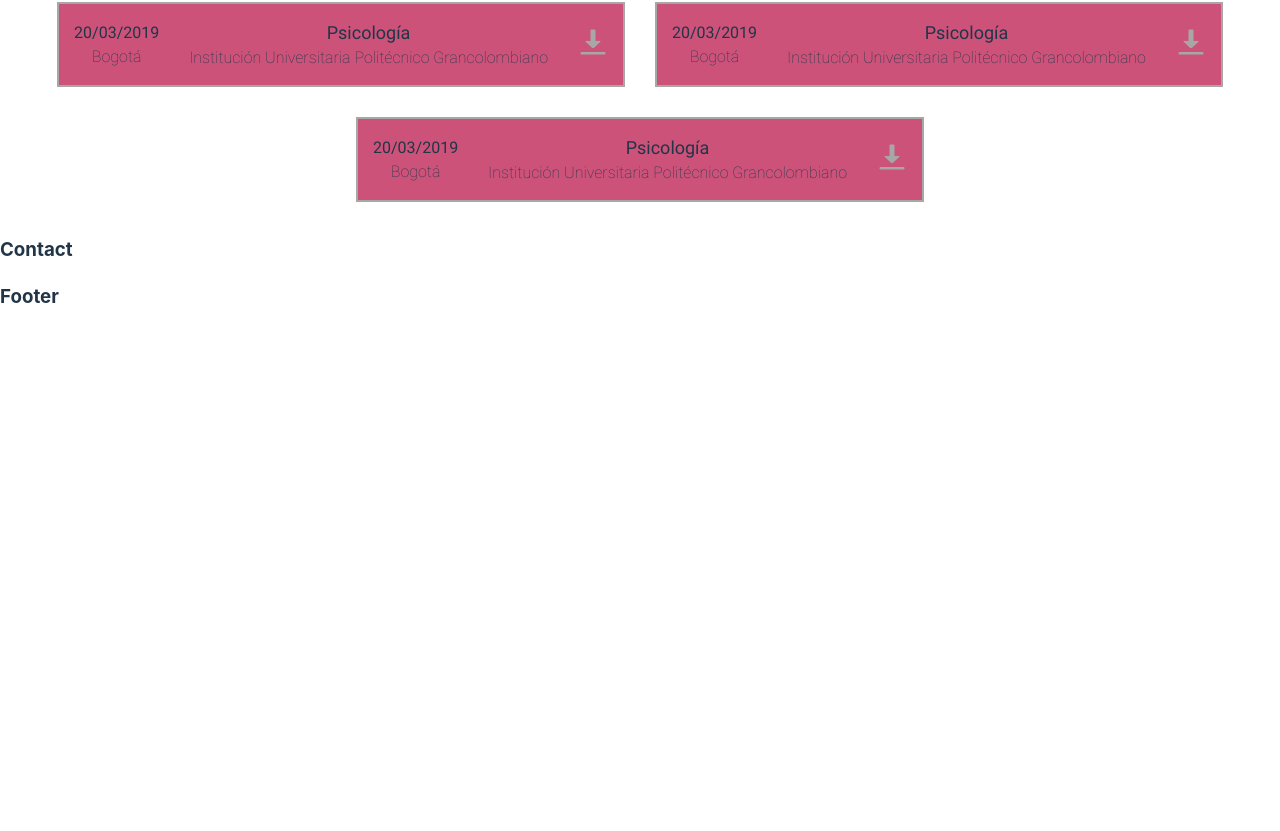
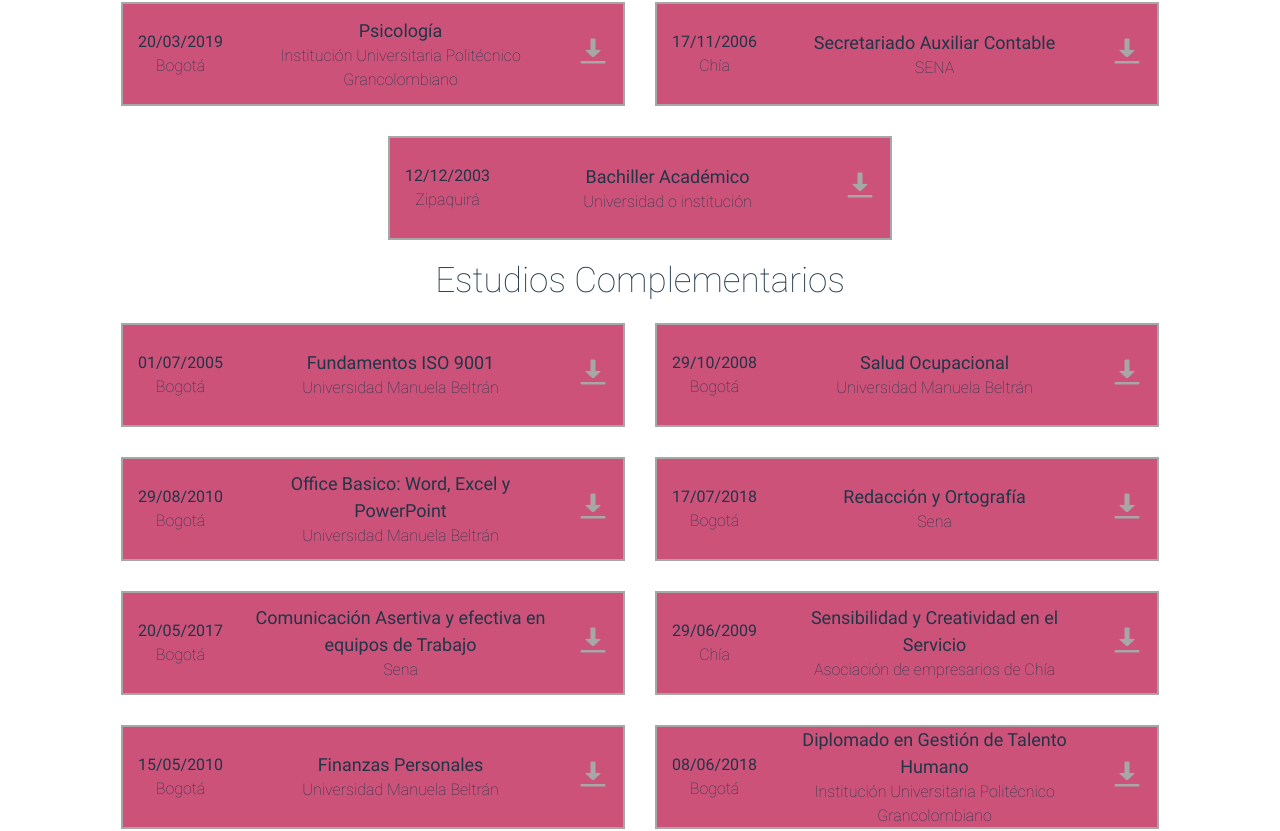
Before and after one commit to AndresAriza27/PortfolioMabelAriza, a React (Vite) app: page / in a window 1280 px wide. Shown: the part 211-1042 px from the top of the page. Before the commit the page ends 800 px from the top, so only its background shows below. Built offline with nearby package versions, Linux system fonts and the light colour scheme.

Commit message:
Estudios Complementarios

```diff
--- a/src/components/Studies.jsx
+++ b/src/components/Studies.jsx
@@ -24,11 +24,149 @@
                 </div>
                 <div className="estudio">
                     <div className="FechaLugar">
-                        <div className="fecha">20/03/2019</div>
+                        <div className="fecha">17/11/2006</div>
+                        <div className="lugar">Chía</div>
+                    </div>
+                    <div className="TituloInstitucion">
+                        <div className="Titulo">Secretariado Auxiliar Contable </div>
+                        <div className="Institucion">SENA</div>
+                    </div>
+                    <div className="btnDescarga">
+                        <a href="#">
+                            <img src={ iconDwl } alt="Download" />
+                        </a>
+                    </div>
+                </div>
+                <div className="estudio">
+                    <div className="FechaLugar">
+                        <div className="fecha">12/12/2003</div>
+                        <div className="lugar">Zipaquirá</div>
+                    </div>
+                    <div className="TituloInstitucion">
+                        <div className="Titulo">Bachiller Académico</div>
+                        <div className="Institucion">Universidad o institución</div>
+                    </div>
+                    <div className="btnDescarga">
+                        <a href="#">
+                            <img src={ iconDwl } alt="Download" />
+                        </a>
+                    </div>
+                </div>
+            </div>
+            <h3>Estudios Complementarios</h3>
+            <div className="estudios">
+                <div className="estudio">
+                    <div className="FechaLugar">
+                        <div className="fecha">01/07/2005</div>
                         <div className="lugar">Bogotá</div>
                     </div>
                     <div className="TituloInstitucion">
-                        <div className="Titulo">Psicología</div>
+                        <div className="Titulo">Fundamentos ISO 9001</div>
+                        <div className="Institucion">Universidad Manuela Beltrán</div>
+                    </div>
+                    <div className="btnDescarga">
+                        <a href="#">
+                            <img src={ iconDwl } alt="Download" />
+                        </a>
+                    </div>
+                </div>
+                <div className="estudio">
+                    <div className="FechaLugar">
+                        <div className="fecha">29/10/2008</div>
+                        <div className="lugar">Bogotá</div>
+                    </div>
+                    <div className="TituloInstitucion">
+                        <div className="Titulo">Salud Ocupacional</div>
+                        <div className="Institucion">Universidad Manuela Beltrán</div>
+                    </div>
+                    <div className="btnDescarga">
+                        <a href="#">
+                            <img src={ iconDwl } alt="Download" />
+                        </a>
+                    </div>
+                </div>
+                <div className="estudio">
+                    <div className="FechaLugar">
+                        <div className="fecha">29/08/2010</div>
+                        <div className="lugar">Bogotá</div>
+                    </div>
+                    <div className="TituloInstitucion">
+                        <div className="Titulo">Office Basico: Word, Excel y PowerPoint</div>
+                        <div className="Institucion">Universidad Manuela Beltrán</div>
+                    </div>
+                    <div className="btnDescarga">
+                        <a href="#">
+                            <img src={ iconDwl } alt="Download" />
+                        </a>
+                    </div>
+                </div>
+                <div className="estudio">
+                    <div className="FechaLugar">
+                        <div className="fecha">17/07/2018</div>
+                        <div className="lugar">Bogotá</div>
+                    </div>
+                    <div className="TituloInstitucion">
+                        <div className="Titulo">Redacción y Ortografía</div>
+                        <div className="Institucion">Sena</div>
+                    </div>
+                    <div className="btnDescarga">
+                        <a href="#">
+                            <img src={ iconDwl } alt="Download" />
+                        </a>
+                    </div>
+                </div>
+                <div className="estudio">
+                    <div className="FechaLugar">
+                        <div className="fecha">20/05/2017</div>
+                        <div className="lugar">Bogotá</div>
+                    </div>
+                    <div className="TituloInstitucion">
+                        <div className="Titulo">Comunicación Asertiva y efectiva en equipos de Trabajo</div>
+                        <div className="Institucion">Sena</div>
+                    </div>
+                    <div className="btnDescarga">
+                        <a href="#">
+                            <img src={ iconDwl } alt="Download" />
+                        </a>
+                    </div>
+                </div>
+                <div className="estudio">
+                    <div className="FechaLugar">
+                        <div className="fecha">29/06/2009</div>
+                        <div className="lugar">Chía</div>
+                    </div>
+                    <div className="TituloInstitucion">
+                        <div className="Titulo">Sensibilidad y Creatividad en el Servicio</div>
+                        <div className="Institucion">Asociación de empresarios de Chía</div>
+                    </div>
+                    <div className="btnDescarga">
+                        <a href="#">
+                            <img src={ iconDwl } alt="Download" />
+                        </a>
+                    </div>
+                </div>
+                <div className="estudio">
+                    <div className="FechaLugar">
+                        <div className="fecha">15/05/2010</div>
+                        <div className="lugar">Bogotá</div>
+                    </div>
+                    <div className="TituloInstitucion">
+                        <div className="Titulo">Finanzas Personales</div>
+                        <div className="Institucion">Universidad Manuela Beltrán</div>
+                    </div>
+                    <div className="btnDescarga">
+                        <a href="#">
+                            <img src={ iconDwl } alt="Download" />
+                        </a>
+                    </div>
+                </div>
+                <div className="estudio">
+                    <div className="FechaLugar">
+                        <div className="fecha">08/06/2018</div>
+                        <div className="lugar">Bogotá</div>
+                    </div>
+                    <div className="TituloInstitucion">
+                        <div className="Titulo">Diplomado en Gestión de Talento Humano</div>
                         <div className="Institucion">Institución Universitaria Politécnico Grancolombiano</div>
                     </div>
                     <div className="btnDescarga">
@@ -39,12 +177,12 @@
                 </div>
                 <div className="estudio">
                     <div className="FechaLugar">
-                        <div className="fecha">20/03/2019</div>
-                        <div className="lugar">Bogotá</div>
+                        <div className="fecha">Actualmente</div>
+                        <div className="lugar">-</div>
                     </div>
                     <div className="TituloInstitucion">
-                        <div className="Titulo">Psicología</div>
-                        <div className="Institucion">Institución Universitaria Politécnico Grancolombiano</div>
+                        <div className="Titulo">Diplomado en Pruebas Psicológicas</div>
+                        <div className="Institucion">Corporación Universitaria de Cataluña</div>
                     </div>
                     <div className="btnDescarga">
                         <a href="#">
--- a/src/styles/Studies.css
+++ b/src/styles/Studies.css
@@ -46,6 +46,9 @@
     align-items: center;
 }
 .estudio {
+    justify-content: space-between;
+    height: 100px;
+    width: 500px;
     margin: 15px;
     background-color: var(--colorRosadoOpaco);
     text-align: center;
```
